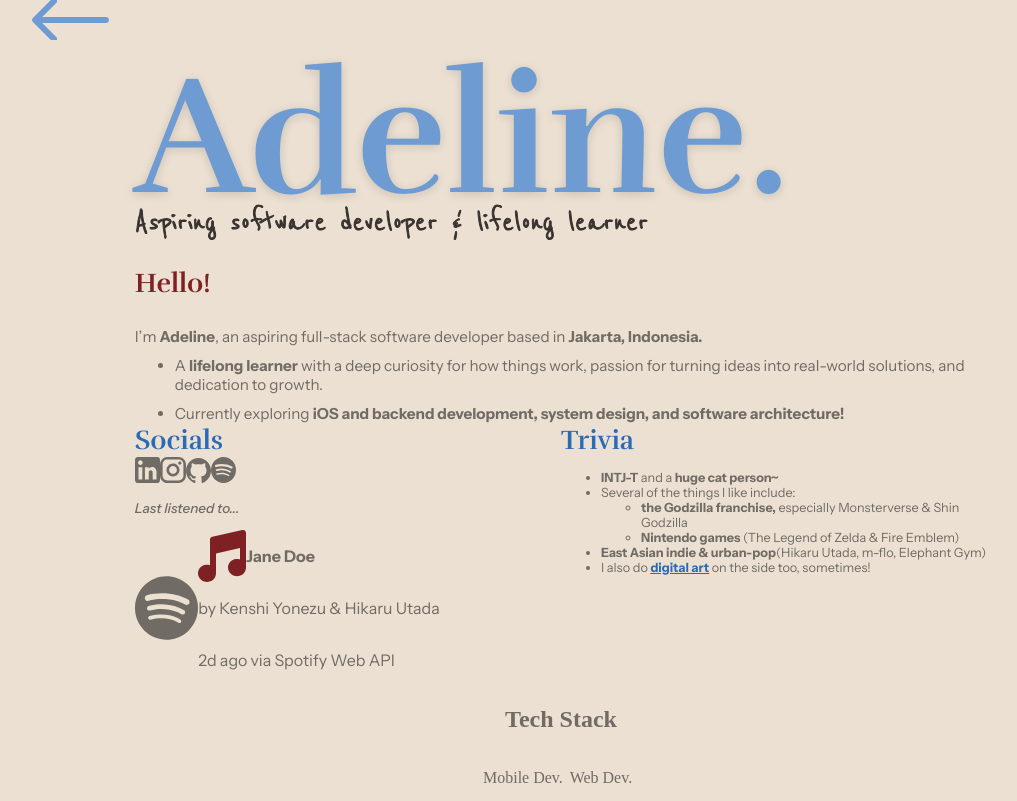
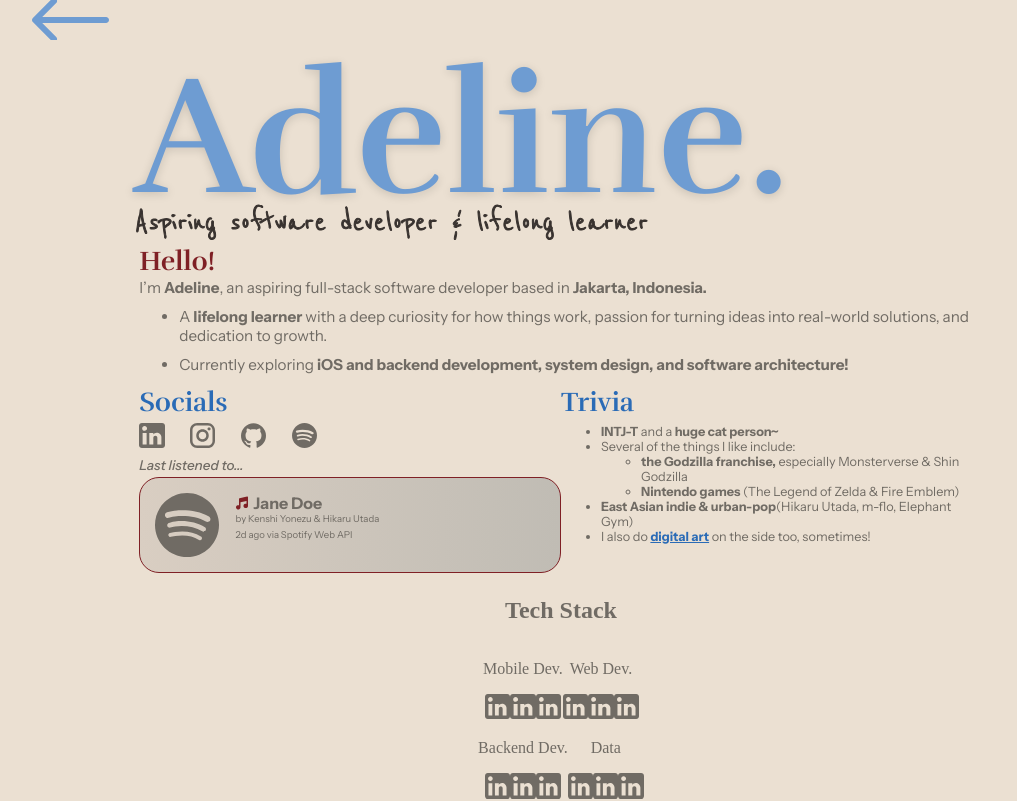
Before and after one commit to adelinechrltt/personal-website, a React (Vite) app: page /about-me in a window 1280 px wide. Shown: the top 801 px of the page, without its empty margins (79-1096 px from the left). Built offline with nearby package versions, Linux system fonts and the light colour scheme.

Commit message:
feat: Update Biography spacing

```diff
--- a/src/pages/AboutMe/Biography.tsx
+++ b/src/pages/AboutMe/Biography.tsx
@@ -23,11 +23,22 @@ export default function Biography() {
 
             </div>
 
-            <div>
-                <div>
+            <div style={{
+                display: "flex",
+                flexDirection: "column",
+                gap: `${25 / 1812 * 100}vh`,
+                margin: `${10 / 1812 * 100}vh`
+            }}>
+                {/* Hello! */}
+                <div style={{
+                    display: "flex",
+                    flexDirection: "column",
+                    gap: 0
+                }}>
                     <h3 className="rufina-bold burgundy"
                         style={{
                             fontSize: `${32 / 1512 * 100}vw`,
+                            margin: 0
                         }}>
                         Hello!
                     </h3>
@@ -65,14 +76,25 @@ export default function Biography() {
                         </ul>
                     </div>
                 </div>
-            </div>
 
+                {/* Columns */}
                 <div style={{
                     display: "flex",
                     flexDirection: "row",
                 }}>
+
+                    {/* Socials + Spotify Column */}
                     <div style={{
-                    width: "50%"
+                        display: "flex",
+                        flexDirection: "column",
+                        width: "50%",
+                        gap: `${20 / 1812 * 100}vh`
+                    }}>
+                        {/* Socials Row */}
+                        <div style={{
+                            display: "flex",
+                            flexDirection: "column",
+                            gap: `${10 / 1881.02 * 100}vh`
                         }}>
                             <h3 className="rufina-bold blue-2"
                                 style={{
@@ -81,37 +103,69 @@ export default function Biography() {
                                 }}>
                                 Socials
                             </h3>
-                    <span style={{ margin: 0 }}>
+                            <span style={{
+                                display: "flex",
+                                flexDirection: "row",
+                                gap: `${30 / 1512 * 100}vw`,
+                                margin: 0
+                            }}>
                                 <img src="src/assets/icons/LinkedIn.svg" alt="" style={{ width: `${30 / 1512 * 100}vw` }} />
                                 <img src="src/assets/icons/Instagram.svg" alt="" style={{ width: `${30 / 1512 * 100}vw` }} />
                                 <img src="src/assets/icons/GitHub.svg" alt="" style={{ width: `${30 / 1512 * 100}vw` }} />
                                 <img src="src/assets/icons/Spotify.svg" alt="" style={{ width: `${30 / 1512 * 100}vw` }} />
                             </span>
-                    <div>
-                        <p className="instrument-sans-medium" style={{ fontSize: `${16 / 1512 * 100}vw` }}><i>Last listened to...</i></p>
+                        </div>
+
+                        {/* Spotify Row */}
                         <div style={{
                             display: "flex",
-                            flexDirection: "row"
+                            flexDirection: "column",
+                            gap: `${10 / 1881.02 * 100}vh`
+                        }}>
+                            <p className="instrument-sans-medium" style={{ fontSize: `${16 / 1512 * 100}vw`, margin: 0 }}>
+                                <i>Last listened to...</i>
+                            </p>
+                            <div style={{
+                                display: "flex",
+                                flexDirection: "row",
+                                gap: `${20 / 1512 * 100}vw`,
+                                padding: `15px`,
+                                background: "linear-gradient(90deg, #D9CEC2 0%, #C0BCB4 100%)",
+                                borderRadius: `20px`,
+                                border: "1px solid #7F2025"
                             }}>
                                 <img src="src/assets/icons/Spotify.svg" alt="" style={{ width: `${75 / 1512 * 100}vw` }} />
                                 <div className="instrument-sans" style={{
                                     display: "flex",
                                     flexDirection: "column",
-                                justifyItems: "flex-start"
+                                    justifyItems: "flex-start",
+                                    gap: `${10 / 1881.02 * 100}vh`
+                                }}>
+                                    <div style={{
+                                        display: "flex",
+                                        flexDirection: "column",
+                                        gap: 0,
+                                        margin: 0
                                     }}>
                                         <span style={{
                                             display: "flex",
                                             flexDirection: "row",
-                                    justifyItems: "flex-start"
-                                }}><img src="src/assets/icons/MusicIcon.svg" alt="" /><p><b>Jane Doe</b></p></span>
-                                <p>by Kenshi Yonezu & Hikaru Utada</p>
-                                <p>2d ago via Spotify Web API</p>
+                                            justifyItems: "flex-start",
+                                            gap: `6px`
+                                        }}><img src="src/assets/icons/MusicIcon.svg" alt="" />
+                                            <p style={{ margin: 0 }}><b>Jane Doe</b></p></span>
+                                        <p style={{ margin: 0, fontSize: `${14 / 1881 * 100}vw` }}>by Kenshi Yonezu & Hikaru Utada</p>
+                                    </div>
+                                    <p style={{ margin: 0, fontSize: `${14 / 1881 * 100}vw` }}>2d ago via Spotify Web API</p>
                                 </div>
                             </div>
                         </div>
-                </div>
+                    </div >
                     <div style={{
-                    width: "50%"
+                        display: "flex",
+                        flexDirection: "column",
+                        width: "50%",
+                        gap: "5px"
                     }}>
                         <h3 className="rufina-bold blue-2"
                             style={{
@@ -120,7 +174,7 @@ export default function Biography() {
                             }}>
                             Trivia
                         </h3>
-                    <ul className="instrument-sans" style={{ fontSize: `${15 / 1512 * 100}vw` }}>
+                        <ul className="instrument-sans" style={{ fontSize: `${15 / 1512 * 100}vw`, margin: 0 }}>
                             <li><b>INTJ-T</b> and a <b>huge cat person~</b></li>
 
                             <li>
@@ -143,6 +197,7 @@ export default function Biography() {
                             <li>I also do <a className="blue-2"><b><u>digital art</u></b></a> on the side too, sometimes!</li>
                         </ul>
                     </div>
+                </div >
             </div>
         </section >
     )
```
Lines whose indentation alone changed are shown as unchanged.
